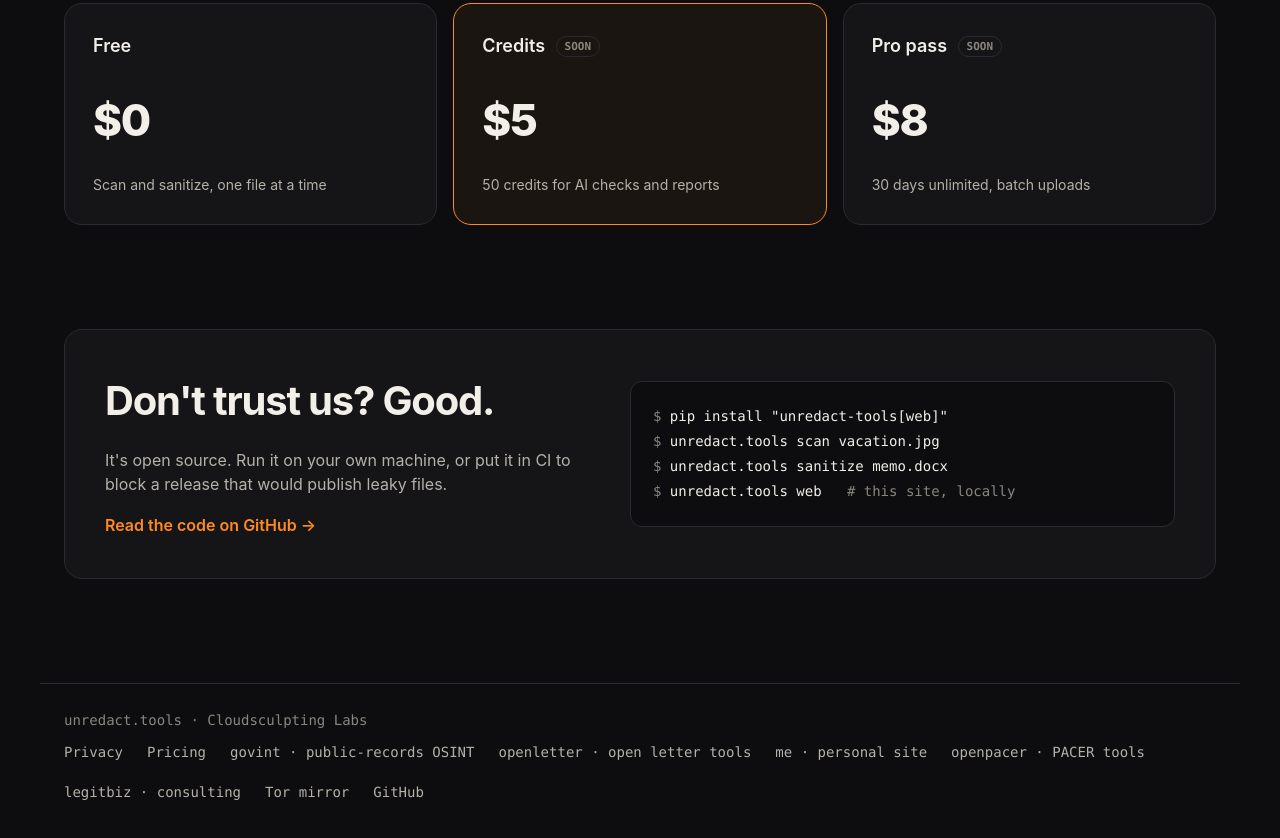
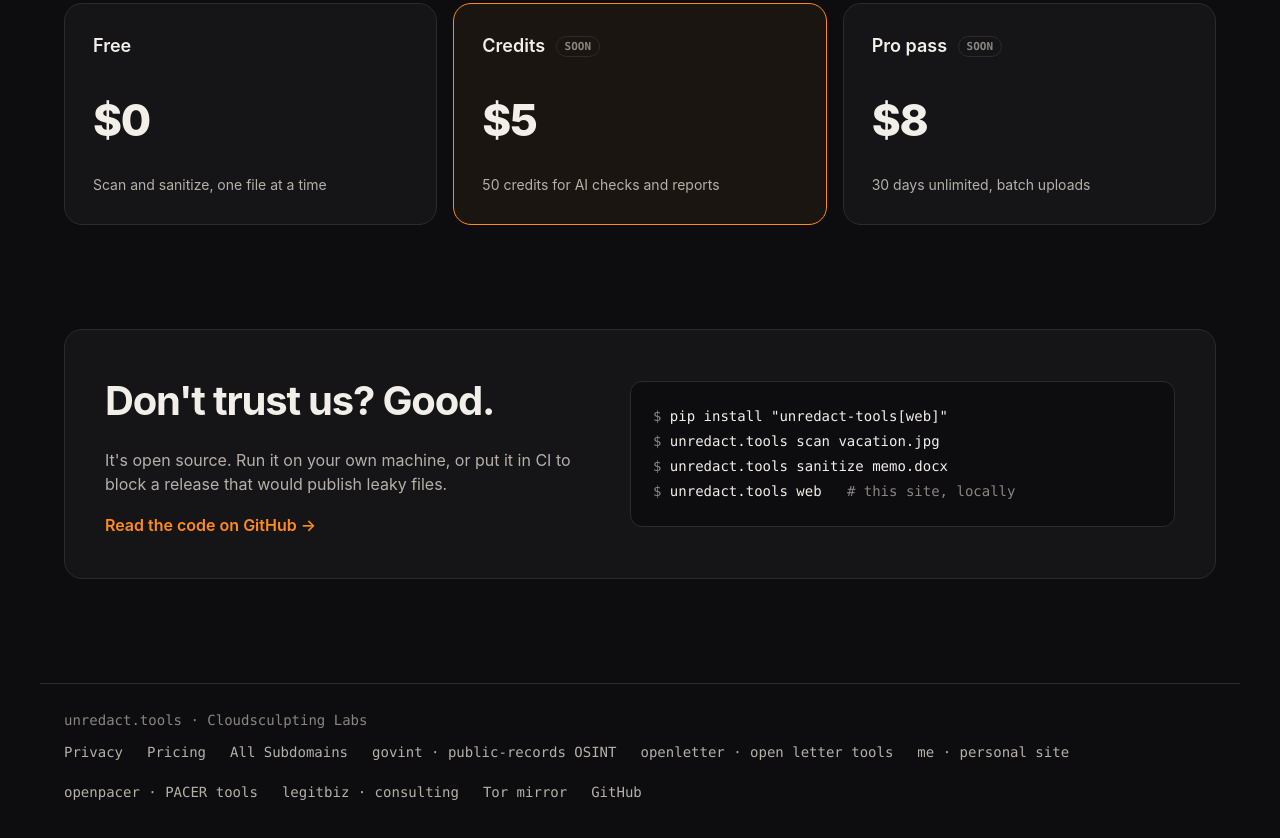
Before and after one commit to NPCmillionaire/unredact.tools, a plain HTML site: page site/index.html in a window 1280 px wide. Shown: the part 3220-4058 px from the top of the page. Drawn offline with Linux system fonts and the light colour scheme; no server answers.

Commit message:
Add /sites link to footer

```diff
--- a/site/index.html
+++ b/site/index.html
@@ -169,6 +169,7 @@
   <nav aria-label="Footer">
     <a href="/privacy">Privacy</a>
     <a href="/pricing">Pricing</a>
+    <a href="/sites">All Subdomains</a>
     <a href="https://govint.unredact.tools" rel="noopener noreferrer">govint · public-records OSINT</a>
     <a href="https://openletter.unredact.tools" rel="noopener noreferrer">openletter · open letter tools</a>
     <a href="https://me.unredact.tools" rel="noopener noreferrer">me · personal site</a>
```
